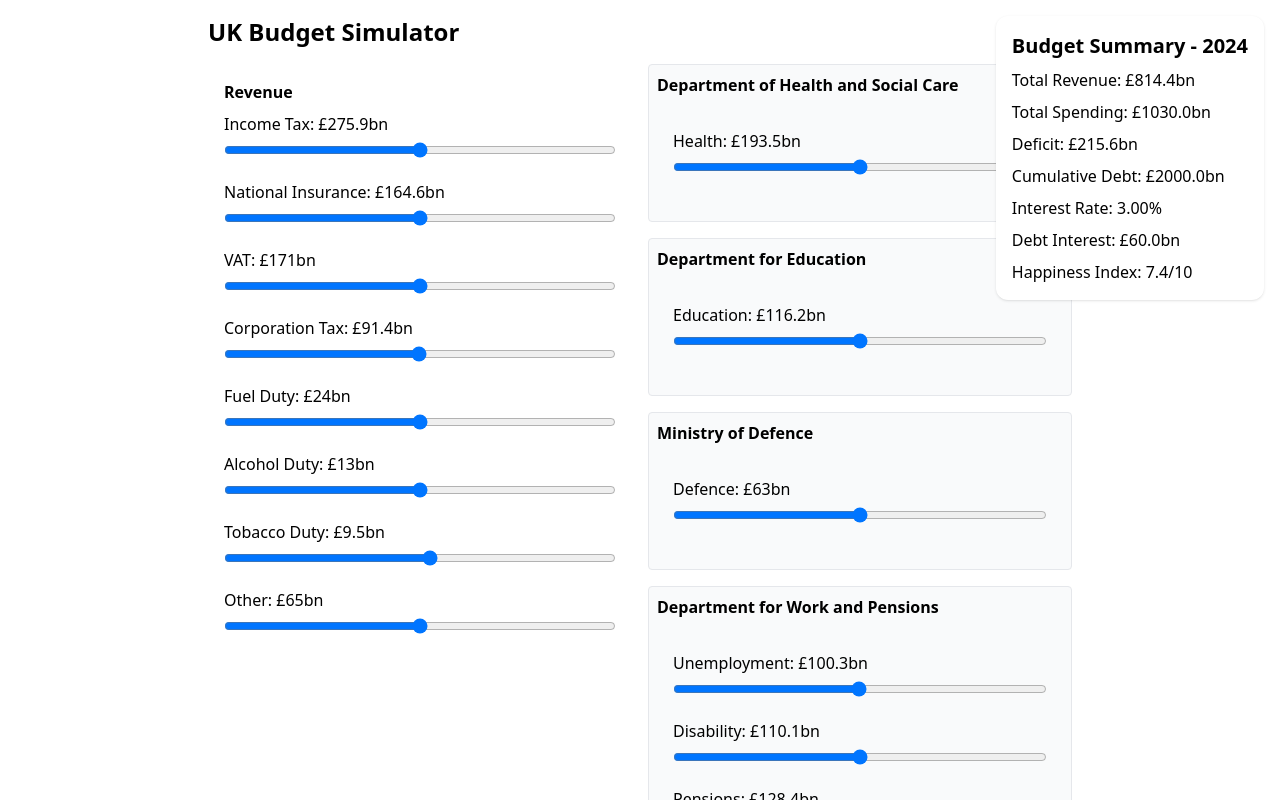
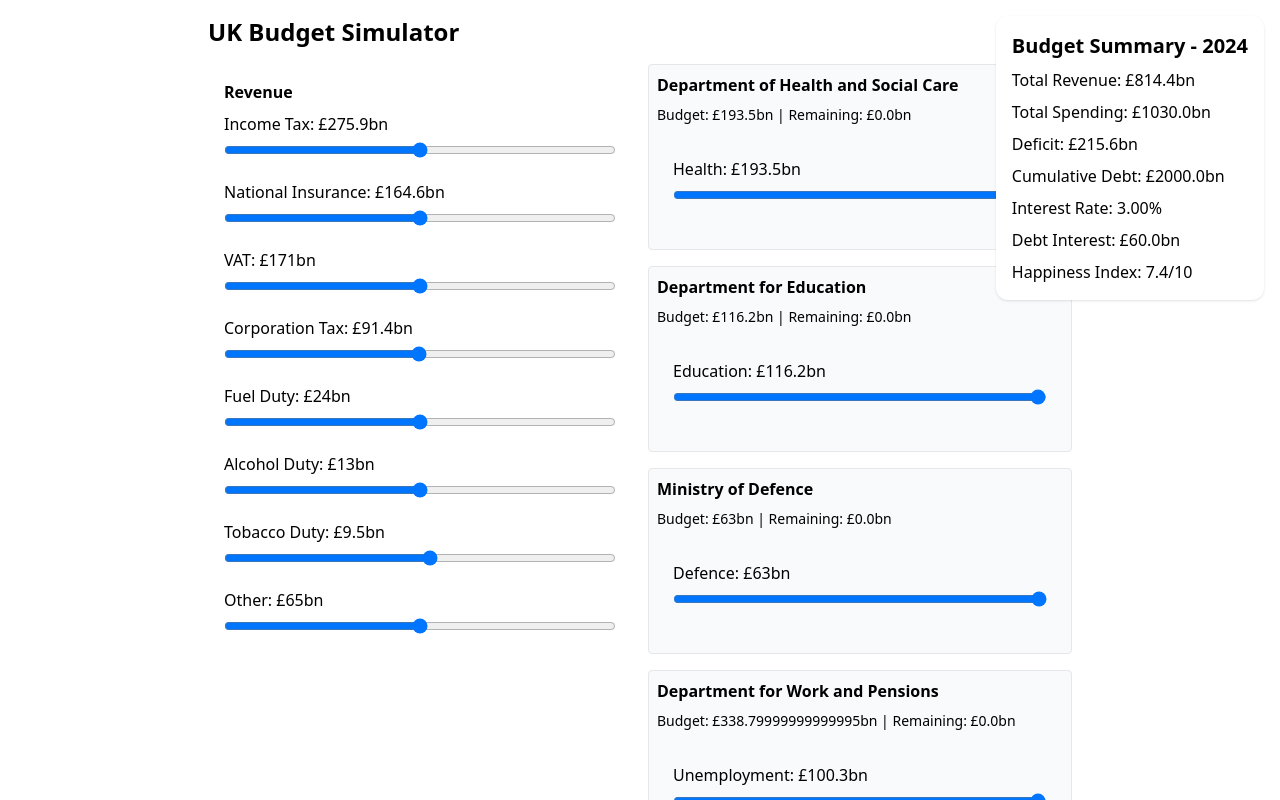
Before and after one commit to kevprice/fiscal-simulation-uk, a React (Vite) app: page / in a window 1280 px wide. Shown: the top 800 px of the page. Built offline with nearby package versions, Linux system fonts and the light colour scheme.

Commit message:
Add department budget caps

```diff
--- a/src/components/DepartmentGroup.jsx
+++ b/src/components/DepartmentGroup.jsx
@@ -6,20 +6,51 @@ function DepartmentGroup({ departments, spending, onChange }) {
     <div className="space-y-4">
       {Object.entries(departments).map(([deptName, dept]) => {
         const categories = dept.categories;
-        const sliders = Object.keys(categories).map((key) => ({
-          label: key,
-          value: spending[key],
-          min: 0,
-          max: categories[key] * 2,
-          step: 1,
-        }));
+        const budget = dept.budget;
+
+        const spent = Object.keys(categories).reduce(
+          (sum, key) => sum + (spending[key] || 0),
+          0
+        );
+
+        const sliders = Object.keys(categories).map((key) => {
+          const otherTotal = spent - (spending[key] || 0);
+          let max = categories[key] * 2;
+          if (budget !== undefined) {
+            max = Math.min(
+              Math.max(spending[key], budget - otherTotal),
+              categories[key] * 2
+            );
+          }
+          return {
+            label: key,
+            value: spending[key],
+            min: 0,
+            max,
+            step: 1,
+          };
+        });
+
         const handleChange = (index, value) => {
           const keys = Object.keys(categories);
-          onChange(keys[index], value);
+          const key = keys[index];
+          const otherTotal = spent - (spending[key] || 0);
+          let newValue = value;
+          if (budget !== undefined) {
+            const maxAllowed = budget - otherTotal;
+            newValue = Math.min(value, maxAllowed);
+          }
+          onChange(key, newValue);
         };
+
         return (
           <div key={deptName} className="border rounded p-2 bg-gray-50">
             <h3 className="font-semibold mb-2">{deptName}</h3>
+            {budget !== undefined && (
+              <p className="text-sm mb-2">
+                Budget: £{budget}bn | Remaining: £{Math.max(budget - spent, 0).toFixed(1)}bn
+              </p>
+            )}
             <SliderGroup title="" sliders={sliders} onChange={handleChange} />
           </div>
         );
--- a/src/data/departmentBudgets.js
+++ b/src/data/departmentBudgets.js
@@ -3,24 +3,31 @@ import { spending2024 } from './obr2024Budget';
 export const departmentBudgets = {
   'Department of Health and Social Care': {
     weight: 0.3,
+    budget: spending2024.health,
     categories: {
       health: spending2024.health,
     },
   },
   'Department for Education': {
     weight: 0.2,
+    budget: spending2024.education,
     categories: {
       education: spending2024.education,
     },
   },
   'Ministry of Defence': {
     weight: 0.05,
+    budget: spending2024.defence,
     categories: {
       defence: spending2024.defence,
     },
   },
   'Department for Work and Pensions': {
     weight: 0.25,
+    budget:
+      spending2024.unemployment +
+      spending2024.disability +
+      spending2024.pensions,
     categories: {
       unemployment: spending2024.unemployment,
       disability: spending2024.disability,
@@ -29,6 +36,7 @@ export const departmentBudgets = {
   },
   'Housing and Local Government': {
     weight: 0.15,
+    budget: spending2024.housingSupport + spending2024.localGov,
     categories: {
       housingSupport: spending2024.housingSupport,
       localGov: spending2024.localGov,
@@ -36,12 +44,14 @@ export const departmentBudgets = {
   },
   'Infrastructure and Transport': {
     weight: 0.05,
+    budget: spending2024.infrastructure,
     categories: {
       infrastructure: spending2024.infrastructure,
     },
   },
   'Debt Interest': {
     weight: 0,
+    budget: spending2024.debtInterest,
     categories: {
       debtInterest: spending2024.debtInterest,
     },
```
